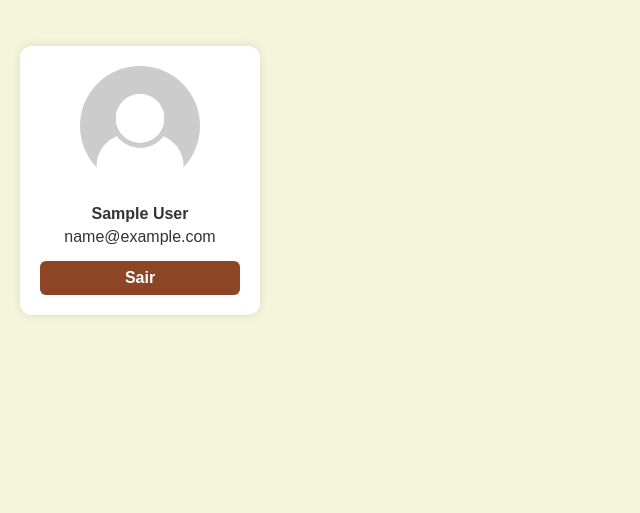
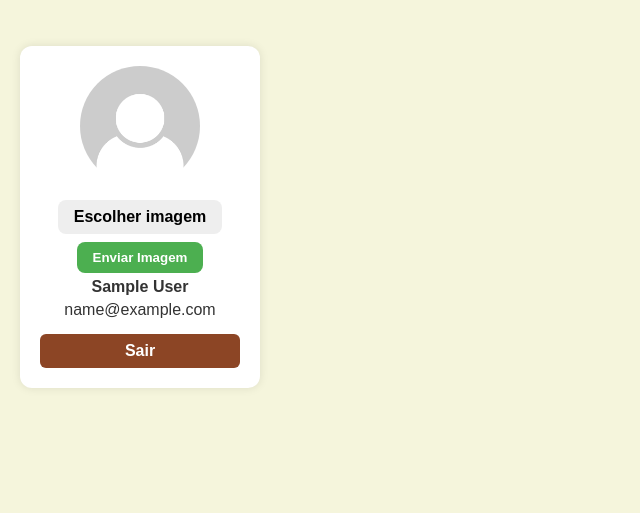
Before and after one commit to joaoSouza3/Projeto-Python, a Flask app: page /perfil in a window 1280 px wide. Shown: the part 227-740 px from the top of the page, without its empty margins (0-640 px from the left). Run offline with Flask 3, Linux system fonts and the light colour scheme; the visitor is signed in with stand-in values (Sample User, id 1); data that the repository does not hold is empty.

Commit message:
criarImagem

```diff
--- a/main.py
+++ b/main.py
@@ -1,6 +1,19 @@
 from flask import Flask
 from models import db
 import secrets
+
+import cloudinary
+import cloudinary.uploader
+from cloudinary.utils import cloudinary_url
+
+# Configuration
+cloudinary.config(
+    cloud_name = "dledm0rr0",
+    api_key = "188691393191395",
+    api_secret = "ZbpQ2XzQz5hmd_Nvu6XguqUBJNQ", # Click 'View API Keys' above to copy your API secret
+    secure=True
+)
+
 
 app = Flask(__name__)
 app.config["SQLALCHEMY_DATABASE_URI"] = "sqlite:///database.db"
--- a/models.py
+++ b/models.py
@@ -8,6 +8,7 @@ class Usuario(db.Model, UserMixin):
     name = db.Column(db.String(100), nullable=False)
     email = db.Column(db.String(100), unique=True, nullable=False)
     senha = db.Column(db.String(255), nullable=False)
+    profile_pic = db.Column(db.String(200), nullable=True)
 
     @property
     def id(self):
--- a/requirements.txt
+++ b/requirements.txt
@@ -1,5 +1,7 @@
 blinker==1.9.0
+certifi==2025.4.26
 click==8.2.1
+cloudinary==1.44.0
 colorama==0.4.6
 Flask==3.1.1
 Flask-Login==0.6.3
@@ -9,6 +11,8 @@ itsdangerous==2.2.0
 Jinja2==3.1.6
 MarkupSafe==3.0.2
 python-dotenv==1.1.0
+six==1.17.0
 SQLAlchemy==2.0.41
 typing_extensions==4.13.2
+urllib3==2.4.0
 Werkzeug==3.1.3
--- a/routes.py
+++ b/routes.py
@@ -7,6 +7,7 @@ from models import db, Resenha
 from flask_login import LoginManager
 from flask_login import login_required, current_user
 from flask_login import login_user, logout_user
+import cloudinary.uploader
 login_manager = LoginManager()
 login_manager.init_app(app)
 login_manager.login_view = "cadastro"
@@ -142,3 +143,22 @@ def logout():
 @app.route("/auth")
 def auth():
     return render_template("cadastro.html")
+
+
+@app.route('/upload-profile-pic', methods=['POST'])
+@login_required
+def upload_profile_pic():
+    file = request.files['profile_pic']
+
+    if file:
+        result = cloudinary.uploader.upload(file)
+        url = result['secure_url']
+
+        # Atualiza usuário
+        user = Usuario.query.get(current_user.id)
+        user.profile_pic = url
+        db.session.commit()
+
+        return redirect(url_for('perfil'))
+
+    return "No file uploaded", 400
--- a/static/css/perfil.css
+++ b/static/css/perfil.css
@@ -19,6 +19,51 @@ header {
     text-align: center;
     justify-content: flex-start;
     padding: 1.25rem;
+}
+.hiddenInput {
+    display: none;
+}
+
+.customUpload {
+    background-color: #eee;
+    padding: 8px 16px;
+    border-radius: 8px;
+    cursor: pointer;
+    font-weight: bold;
+    text-align: center;
+    display: inline-block;
+    margin-bottom: 8px;
+}
+
+
+.inputFile {
+    display: block;
+    margin: 10px 0;
+    padding: 6px 10px;
+    border: 1px solid #ccc;
+    border-radius: 8px;
+    font-size: 14px;
+    background-color: #f9f9f9;
+    transition: border-color 0.3s;
+}
+
+.inputFile:hover {
+    border-color: #007bff;
+}
+
+.botaoUpload {
+    background-color: #4CAF50;
+    color: white;
+    padding: 8px 16px;
+    border: none;
+    border-radius: 8px;
+    cursor: pointer;
+    font-weight: bold;
+    transition: background-color 0.3s ease;
+}
+
+.botaoUpload:hover {
+    background-color: #45a049;
 }
 
 
@@ -79,6 +124,7 @@ header {
     border-radius: 50%;
     object-fit: cover;
     margin-bottom: 0.625rem;
+    border-radius: 50%;
 }
 
 .divInfo h2, .divInfo p {
--- a/templates/index.html
+++ b/templates/index.html
@@ -5,6 +5,7 @@
     <meta name="viewport" content="width=device-width, initial-scale=1.0">
     <title>Resenhas Literárias</title>
     <link rel="stylesheet" href="{{ url_for('static', filename='css/index.css') }}">
+    <link href="https://fonts.googleapis.com/css2?family=Inter&display=swap" rel="stylesheet">
 </head>
 <body>
     <header>
@@ -29,8 +30,10 @@
             {% for resenha in resenhas %}
             <article class="resenha">
                 <div class="resenha-header">
+                    <img src="{{ resenha.user_rel.profile_pic }}" alt="Foto do autor" class="foto-autor">
                     <h2 class="resenha-titulo"> {{resenha.titulo}}</h2>
                     <span class="resenha-nota">⭐ {{resenha.nota}}/5</span>
+                    <p>{{ resenha.user_rel.name }}</p>
                 </div>
                 <p class="resenha-genero"><strong>Gênero:</strong> {{resenha.genero}}</p>
                 <p class="resenha-livro"><strong>Livro:</strong> {{resenha.nomeLivro}}</p>
--- a/templates/perfil.html
+++ b/templates/perfil.html
@@ -22,7 +22,17 @@
 
         <aside class="left-sidebar">
             <div class="divPerfil">
-                <img src="{{ url_for('static', filename='img/imgUser.png') }}" alt="Foto de Perfil" class="fotoPerfil">
+
+                {% if current_user.profile_pic %}
+                    <img src="{{ current_user.profile_pic }}" alt="Profile Picture" width="150" class ="fotoPerfil">
+                {% else %}
+                    <img src="{{ url_for('static', filename='img/imgUser.png') }}" alt="Foto de Perfil" class="fotoPerfil">
+                {% endif %}
+                <form action="/upload-profile-pic" method="POST" enctype="multipart/form-data">
+                    <label for="fileUpload" class="customUpload">Escolher imagem</label>
+                    <input id="fileUpload" type="file" name="profile_pic" class="hiddenInput">
+                    <button type="submit" class="botaoUpload">Enviar Imagem</button>
+                </form>
                 <div class="divInfo">
                     <h2>{{name}}</h2>
                     <p>{{email}}</p>
```
Also changed, not shown: reset_db.py (added, +7 -0 lines), static/css/index.css (+11 -1 lines).
